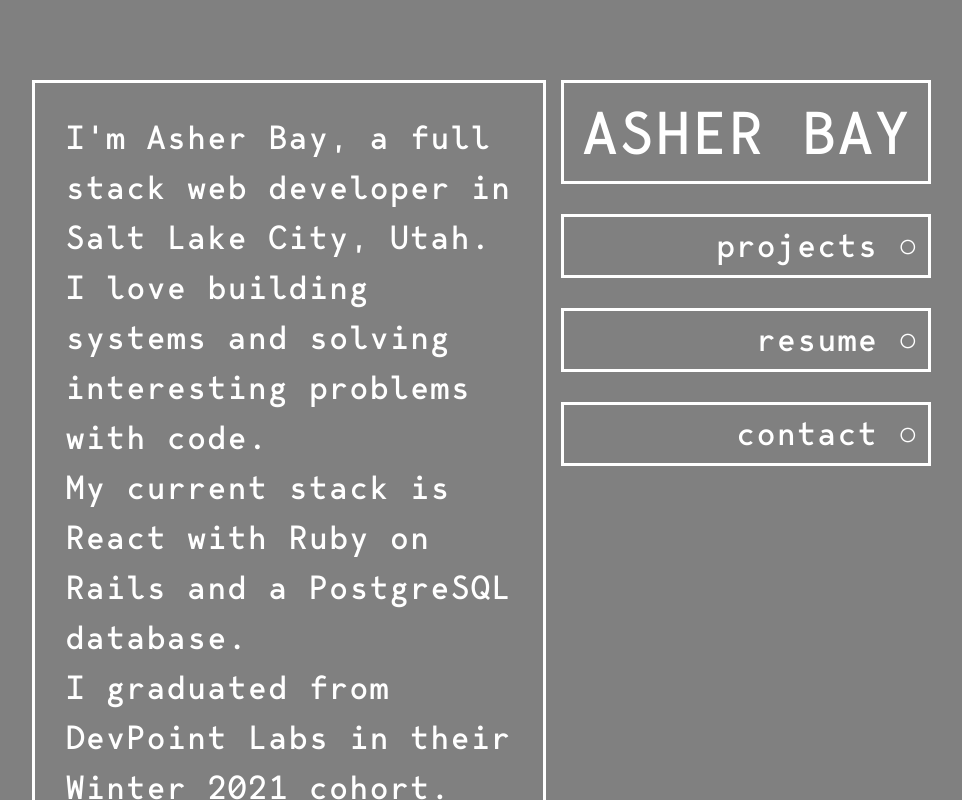
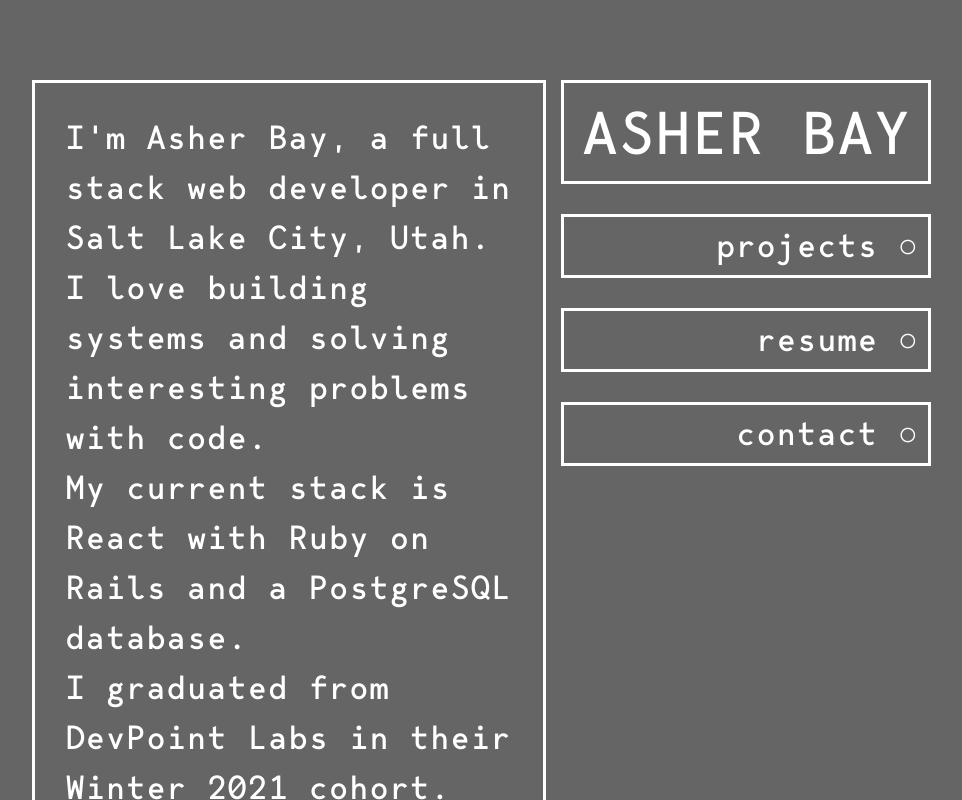
Before and after one commit to asherbay/portfolio_2022, a React (Create React App) app: page / in a window 1280 px wide. Shown: the top 800 px of the page, without its empty margins (166-1128 px from the left). Built offline with nearby package versions, Linux system fonts and the light colour scheme.

Commit message:
flex layout

```diff
--- a/package.json
+++ b/package.json
@@ -6,6 +6,7 @@
     "@testing-library/jest-dom": "^5.14.1",
     "@testing-library/react": "^12.0.0",
     "@testing-library/user-event": "^13.2.1",
+    "p5": "^1.4.1",
     "react": "^17.0.2",
     "react-dom": "^17.0.2",
     "react-router-dom": "^6.2.1",
--- a/src/App.js
+++ b/src/App.js
@@ -6,13 +6,20 @@ import Home from './pages/Home'
 import Projects from './pages/Projects'
 import Resume from './pages/Resume'
 import Contact from './pages/Contact'
-import React from 'react'
+import React, {useState, useEffect} from 'react'
+import p5 from 'p5'
 
 function App() {
+  const [zoom, setZoom] = useState(1)
+  p5.windowResized = () => {
+    console.log('zoom set')
+    setZoom(p5.map(p5.windowWidth, 600, 1600, 0.3, 0.7))
+  }
+
   return (
-    <div style={{backgroundColor: "gray", display: 'flex', justifyContent: 'center', alignItems: 'flex-start'}}>
+    <div style={{background: "#656565", display: 'flex', justifyContent: 'center', alignItems: 'flex-start', zoom: zoom}}>
       <Nav />
-      <Routes >
+      <Routes  >
         <Route path='/' element={<Home/>}/>
         <Route path='/projects' element={<Projects/>}/>
         <Route path='/resume' element={<Resume/>}/>
--- a/src/components/Project.js
+++ b/src/components/Project.js
@@ -17,7 +17,7 @@ const Project = (props) => {
     }
 
     return (
-        <Body y={-15}>
+        <Body y={-15} >
             <section style={{display: "flex", gap: "30px"}}>
                 <img src={props.pic} style={{width: "300px", alignSelf: "center"}}/>
                 <section style={{display: "flex", flexDirection: "column", justifyItems: "flex-start",  position: "relative", width: "100%",}}>
@@ -26,7 +26,7 @@ const Project = (props) => {
 
                     <section style={{display: "flex", gap: "10px", alignItems: "center", marginBottom: "0px",}}>
                     {/* <p style={{fontSize: "15pt"}}>Made with:</p> */}
-                    <p style={{fontSize: "15pt", marginTop: "0px", marginBottom: "0px", right: "0px", position: "relative"}}>Made with:</p>
+                    <p style={{fontSize: "15pt", marginTop: "0px", marginBottom: "0px", position: "relative"}}>Made with:</p>
                         {props.techTags && renderTechTags()}
                         {/* <TechTag>React</TechTag>
                         <TechTag>P5.js</TechTag>
--- a/src/pages/Projects.js
+++ b/src/pages/Projects.js
@@ -8,12 +8,12 @@ const Projects = () => {
 
     return (
         <section style={{display: 'flex', flexDirection: 'column', gap: "30px"}}>
-            <Header y={80}>PROJECTS</Header>
-            <Project y={-15} pic={droneFlowerPic} name="Drone Flower" techTags={['React', 'P5.js', 'Tone.js']} url="https://620eb5ac1a8ae50008c9cdde--thirsty-babbage-5c55cb.netlify.app/">
+            <Header y={80} >PROJECTS</Header>
+            <Project y={-15}  pic={droneFlowerPic} name="Drone Flower" techTags={['React', 'P5.js', 'Tone.js']} url="https://620eb5ac1a8ae50008c9cdde--thirsty-babbage-5c55cb.netlify.app/">
                 An interactive audiovisual experience machine. Watch and listen as the shapes and sounds evolve endlessly.
             </Project>
 
-            <Project y={-15} pic={vocalPic} name="Vocal" url="https://vocaljournal.herokuapp.com/" techTags={['React', 'Ruby+Rails', 'MUI']}>
+            <Project y={-15} pic={vocalPic}  name="Vocal" url="https://vocaljournal.herokuapp.com/" techTags={['React', 'Ruby+Rails', 'MUI']}>
                 A full stack audio journal app featuring user authentication, usage analytics, and cloud data storage/retrieval.
             </Project>
 
```
Also changed, not shown: 1 other file (tests, documents, lock files or other folders).
